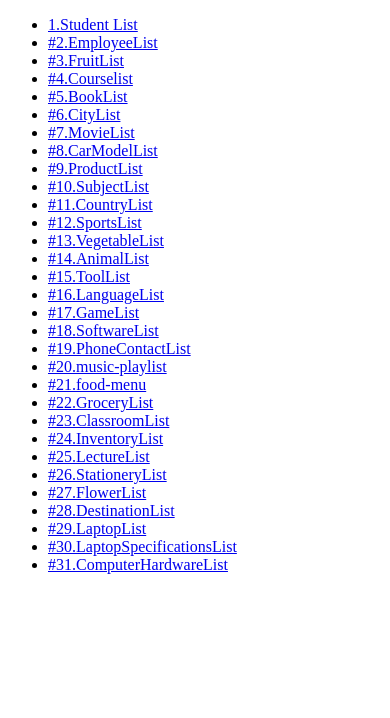
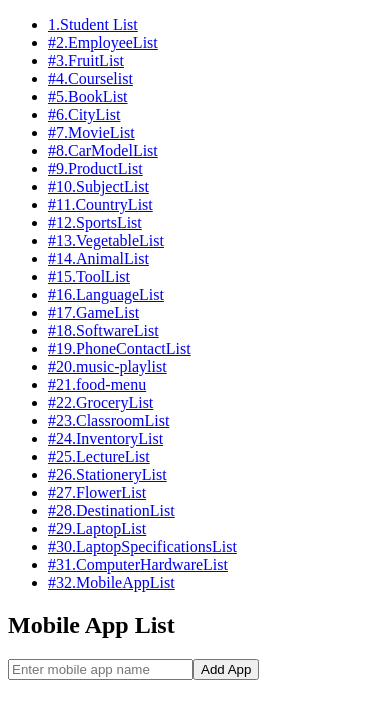
Before and after one commit to ChristineMaitom/AngularDataStructures, an Angular app: page /mobile-app-list in a window 390 px wide. Before the commit this address led to /. Shown: the top 718 px of the page. Built offline with nearby package versions, Linux system fonts and the light colour scheme.

Commit message:
#32 Mobile App List

```diff
--- a/src/app/app.component.html
+++ b/src/app/app.component.html
@@ -31,6 +31,7 @@
     <li><a routerLink="laptop-list">#29.LaptopList</a></li>
     <li><a routerLink="laptop-specifications-list">#30.LaptopSpecificationsList</a></li>
     <li><a routerLink="computer-hardware-list">#31.ComputerHardwareList</a></li>
+    <li><a routerLink="mobile-app-list">#32.MobileAppList</a></li>
 
 
   </ul>
--- a/src/app/app.module.ts
+++ b/src/app/app.module.ts
@@ -36,6 +36,7 @@ import {DestinationListComponent} from "./components/destination-list/destinatio
 import {LaptopListComponent} from "./components/laptop-list/laptop-list.component";
 import {LaptopSpecificationsListComponent} from "./components/laptop-specifications-list/laptop-specifications-list.component";
 import {ComputerHardwareListComponent} from "./components/computer-hardware-list/computer-hardware-list.component";
+import {MobileAppListComponent} from "./components/mobile-app-list/mobile-app-list.component";
 
 
 const routes: Routes = [
@@ -71,6 +72,7 @@ const routes: Routes = [
   {path: 'laptop-list', component:LaptopListComponent},
   {path: 'laptop-specifications-list', component:LaptopSpecificationsListComponent},
   {path: 'computer-hardware-list', component:ComputerHardwareListComponent},
+  {path: 'mobile-app-list', component:MobileAppListComponent},
 
 
 ]
@@ -117,7 +119,7 @@ const routes: Routes = [
     LaptopListComponent,
     LaptopSpecificationsListComponent,
     ComputerHardwareListComponent,
-
+    MobileAppListComponent,
 
   ],
 
--- /dev/null
+++ b/src/app/components/mobile-app-list/mobile-app-list.component.html
@@ -0,0 +1,15 @@
+<div class="mobile-app-list">
+  <h2>Mobile App List</h2>
+
+  <input
+    type="text"
+    [(ngModel)]="appName"
+    placeholder="Enter mobile app name"
+    (keydown.enter)="addApp()"
+  />
+  <button (click)="addApp()">Add App</button>
+
+  <ul>
+    <li *ngFor="let app of apps">{{ app }}</li>
+  </ul>
+</div>
--- /dev/null
+++ b/src/app/components/mobile-app-list/mobile-app-list.component.ts
@@ -0,0 +1,18 @@
+import { Component } from '@angular/core';
+
+@Component({
+  selector: 'app-mobile-app-list',
+  templateUrl: './mobile-app-list.component.html',
+  styleUrl: './mobile-app-list.component.css'
+})
+export class MobileAppListComponent {
+  appName: string = '';
+  apps: string[] = [];
+
+  addApp() {
+    if (this.appName.trim()) {
+      this.apps.push(this.appName.trim());
+      this.appName = ''; // Clear input after adding
+    }
+  }
+}
```
Also changed, not shown: src/app/components/mobile-app-list/mobile-app-list.component.css (added), 1 other file (tests, documents, lock files or other folders).
